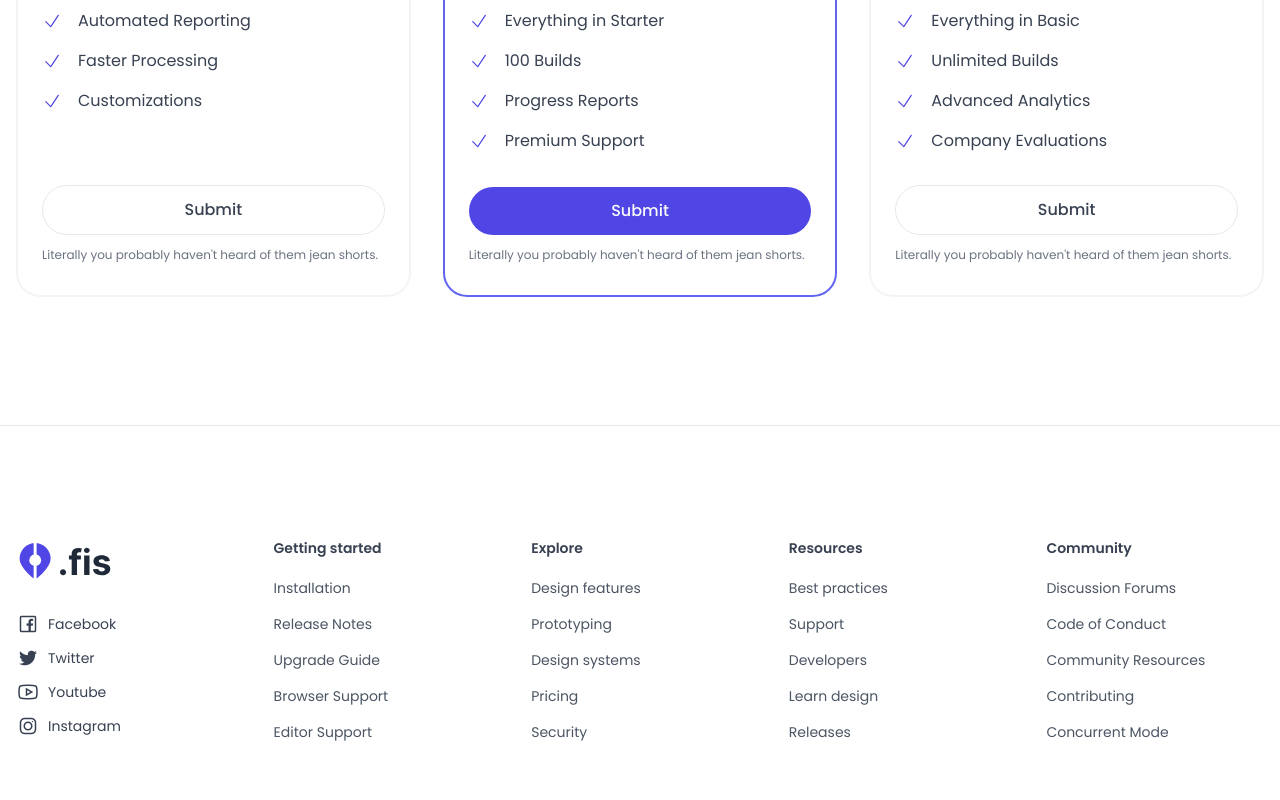
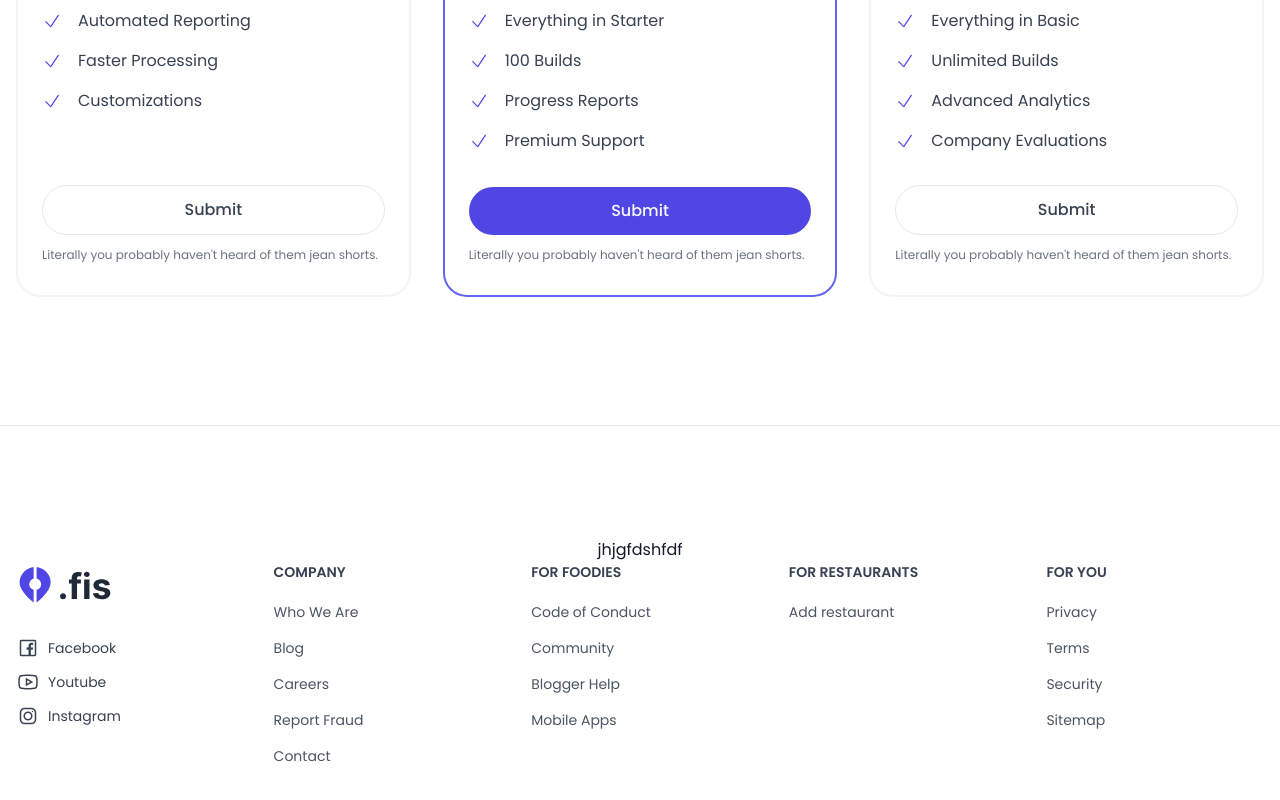
Before and after one commit to ANYTIME-EAT/ATE-User-Frontend, a React (Create React App) app: page /subscription in a window 1280 px wide. Shown: the part 468-1268 px from the top of the page. Built offline with nearby package versions, Linux system fonts and the light colour scheme.

Commit message:
feature footer

```diff
--- a/src/shared/Footer/Footer.tsx
+++ b/src/shared/Footer/Footer.tsx
@@ -11,47 +11,41 @@ export interface WidgetFooterMenu {
 
 const widgetMenus: WidgetFooterMenu[] = [
   {
-    id: "5",
-    title: "Getting started",
+    id: "1",
+    title: "COMPANY",
     menus: [
-      { href: "#", label: "Installation" },
-      { href: "#", label: "Release Notes" },
-      { href: "#", label: "Upgrade Guide" },
-      { href: "#", label: "Browser Support" },
-      { href: "#", label: "Editor Support" },
-    ],
-  },
-  {
-    id: "1",
-    title: "Explore",
-    menus: [
-      { href: "#", label: "Design features" },
-      { href: "#", label: "Prototyping" },
-      { href: "#", label: "Design systems" },
-      { href: "#", label: "Pricing" },
-      { href: "#", label: "Security" },
+      { href: "#", label: "Who We Are"},
+      { href: "#", label: "Blog" },
+      { href: "#", label: "Careers" },
+      { href: "#", label: "Report Fraud" },
+      { href: "#", label: "Contact" },
     ],
   },
   {
     id: "2",
-    title: "Resources",
+    title: "FOR FOODIES",
     menus: [
-      { href: "#", label: "Best practices" },
-      { href: "#", label: "Support" },
-      { href: "#", label: "Developers" },
-      { href: "#", label: "Learn design" },
-      { href: "#", label: "Releases" },
+      { href: "#", label: "Code of Conduct" },
+      { href: "#", label: "Community" },
+      { href: "#", label: "Blogger Help" },
+      { href: "#", label: "Mobile Apps" },
+    ],
+  },
+  {
+    id: "3",
+    title: "FOR RESTAURANTS",
+    menus: [
+      { href: "#", label: "Add restaurant" },
     ],
   },
   {
     id: "4",
-    title: "Community",
+    title: "FOR YOU",
     menus: [
-      { href: "#", label: "Discussion Forums" },
-      { href: "#", label: "Code of Conduct" },
-      { href: "#", label: "Community Resources" },
-      { href: "#", label: "Contributing" },
-      { href: "#", label: "Concurrent Mode" },
+      { href: "#", label: "Privacy" },
+      { href: "#", label: "Terms" },
+      { href: "#", label: "Security" },
+      { href: "#", label: "Sitemap" },
     ],
   },
 ];
@@ -82,9 +76,13 @@ const Footer: React.FC = () => {
 
   return (
     <div className="nc-Footer relative py-24 lg:py-28 border-t border-neutral-200 dark:border-neutral-700">
+
+      <p className="text-center">jhjgfdshfdf</p>
       <div className="container grid grid-cols-2 gap-y-10 gap-x-5 sm:gap-x-8 md:grid-cols-4 lg:grid-cols-5 lg:gap-x-10 ">
-        <div className="grid grid-cols-4 gap-5 col-span-2 md:col-span-4 lg:md:col-span-1 lg:flex lg:flex-col">
+
+       <div className="grid grid-cols-4 gap-5 col-span-2 md:col-span-4 lg:md:col-span-1 lg:flex lg:flex-col">
           <div className="col-span-2 md:col-span-1">
+
             <Logo />
           </div>
           <div className="col-span-2 flex items-center md:col-span-3">
--- a/src/shared/SocialsList/SocialsList.tsx
+++ b/src/shared/SocialsList/SocialsList.tsx
@@ -9,9 +9,8 @@ export interface SocialsListProps {
 
 const socialsDemo: SocialType[] = [
   { name: "Facebook", icon: "lab la-facebook-square", href: "#" },
-  { name: "Twitter", icon: "lab la-twitter", href: "#" },
+  { name: "Twitter", icon: "lab la-instagram", href: "#" },
   { name: "Youtube", icon: "lab la-youtube", href: "#" },
-  { name: "Instagram", icon: "lab la-instagram", href: "#" },
 ];
 
 const SocialsList: FC<SocialsListProps> = ({
--- a/src/shared/SocialsList1/SocialsList1.tsx
+++ b/src/shared/SocialsList1/SocialsList1.tsx
@@ -7,7 +7,6 @@ export interface SocialsList1Props {
 
 const socials: SocialType[] = [
   { name: "Facebook", icon: "lab la-facebook-square", href: "#" },
-  { name: "Twitter", icon: "lab la-twitter", href: "#" },
   { name: "Youtube", icon: "lab la-youtube", href: "#" },
   { name: "Instagram", icon: "lab la-instagram", href: "#" },
 ];
--- a/src/shared/SocialsShare/SocialsShare.tsx
+++ b/src/shared/SocialsShare/SocialsShare.tsx
@@ -13,7 +13,6 @@ export interface SocialType {
 
 const socials: SocialType[] = [
   { name: "Facebook", icon: "lab la-facebook-f", href: "#" },
-  { name: "Twitter", icon: "lab la-twitter", href: "#" },
   { name: "Linkedin", icon: "lab la-linkedin-in", href: "#" },
   { name: "Instagram", icon: "lab la-instagram", href: "#" },
 ];
```
